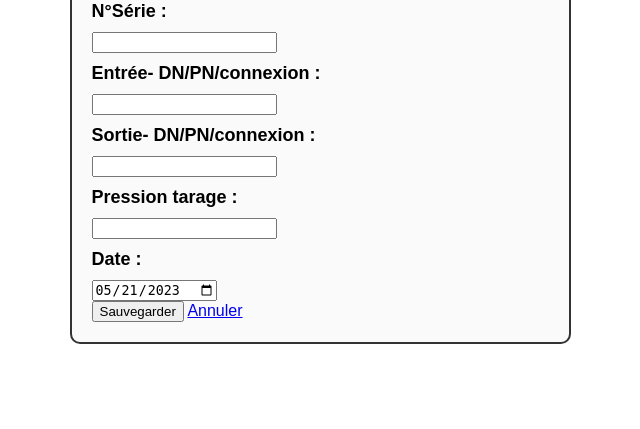
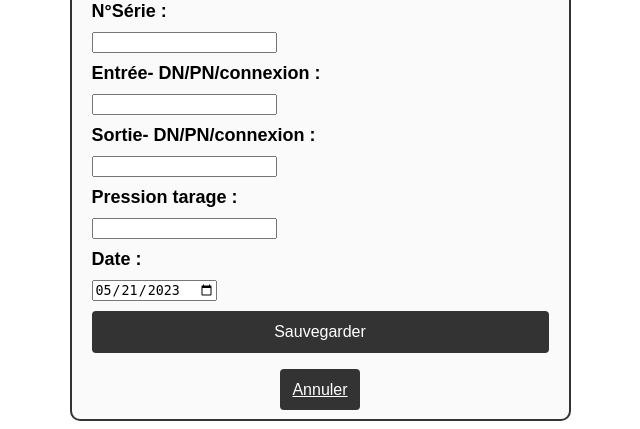
Before and after one commit to LucasStagnette/scmira, a PHP site: page /vannes/new_vanne.php?repere=1 in a window 1280 px wide. Shown: the part 610-1039 px from the top of the page, without its empty margins (320-960 px from the left). Before the commit the page ends 954 px from the top, so only its background shows below. Run offline with PHP 8.4, Linux system fonts and the light colour scheme; data comes from the database, SQL or seed files in the repository; data that the repository does not hold is empty.

Commit message:
boutton annuler + style

```diff
--- a/style2.css
+++ b/style2.css
@@ -77,3 +77,15 @@
     font-size: 16px;
     cursor: pointer;
 }
+
+#annuler {
+    width: 200%;
+    margin: 10px 0;
+    padding: 12px;
+    border: none;
+    border-radius: 4px;
+    background-color: #333;
+    color: #fff;
+    font-size: 16px;
+    cursor: pointer;
+}
--- a/vannes/new_vanne.php
+++ b/vannes/new_vanne.php
@@ -105,8 +105,8 @@
         <label>Date :</label>
         <input name="date" type="date" value="<?php echo date('Y-m-d'); ?>" required>
         <br>
-        <button type="submit" name="sauvegarder">Sauvegarder</button>
-        <a href="../index.php">Annuler</a>
+        <input type="submit" name="sauvegarder" value="Sauvegarder"><br><br>
+        <center><a id="annuler" href="../index.php">Annuler</a></center>
     </form>
 </body>
 
```
